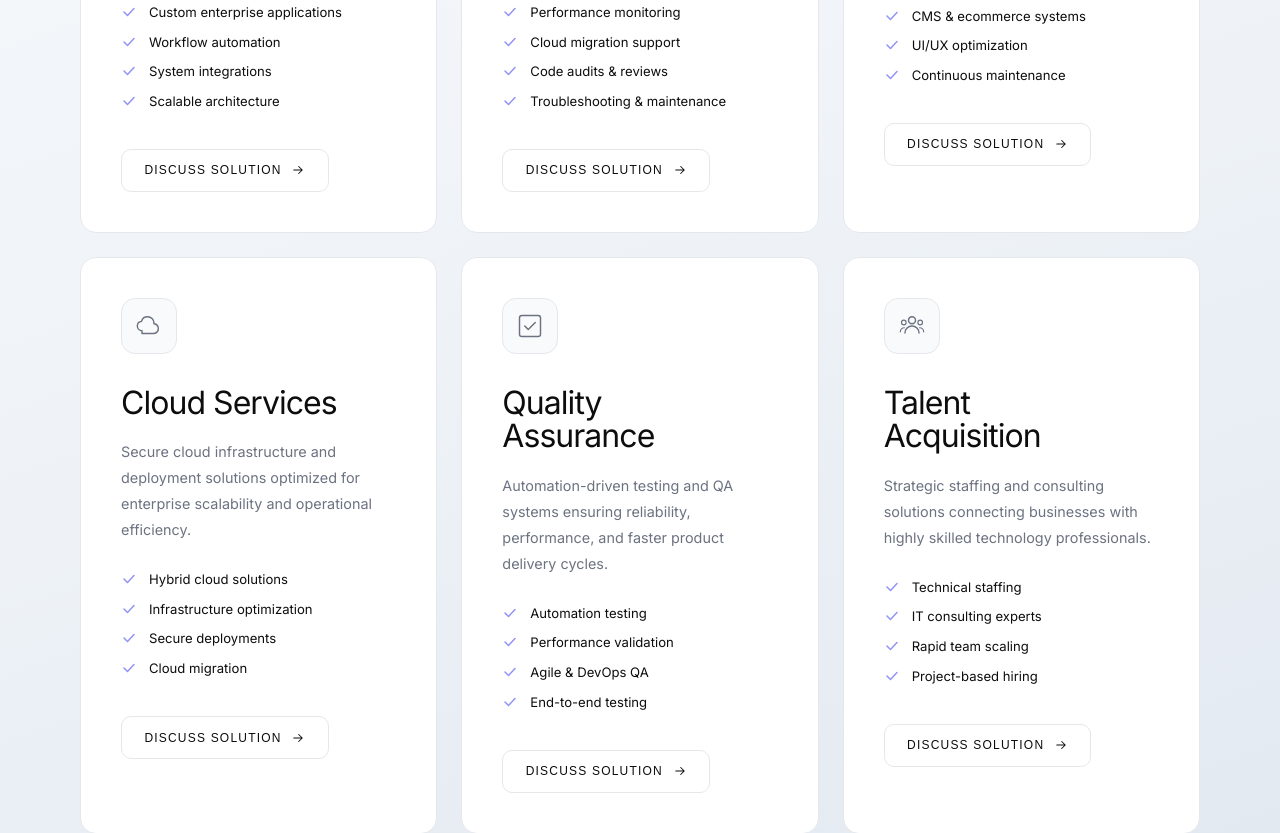
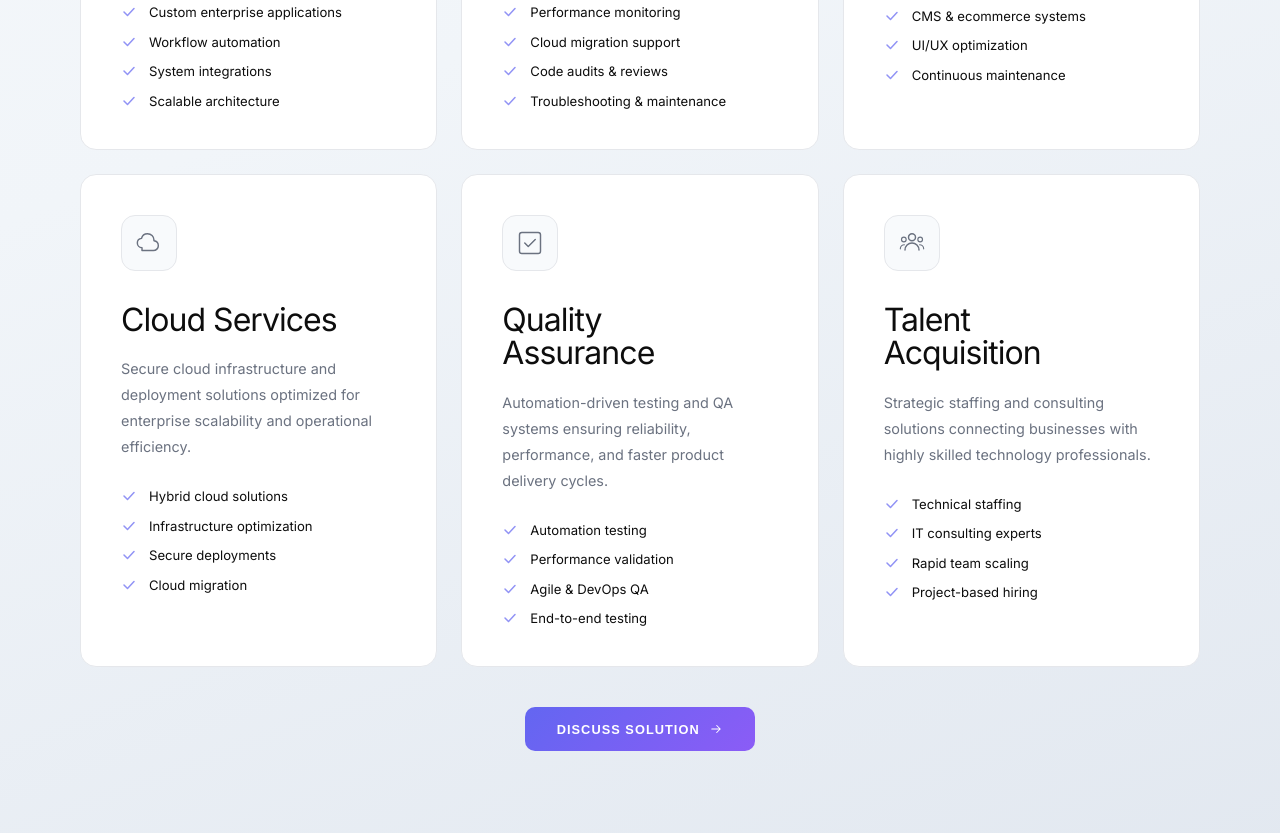
Before and after one commit to Skookum-Infotech/VenmerTech, a Next.js app: page / in a window 1280 px wide. Shown: the part 1680-2513 px from the top of the page. Built offline with nearby package versions, Linux system fonts and the light colour scheme.

Commit message:
fix the discuss solution button

```diff
--- a/app/page.css
+++ b/app/page.css
@@ -908,31 +908,33 @@ section { scroll-margin-top: 5rem; }
 }
 
 .vt-service-btn {
-  margin-top: auto;
+  margin: 2.5rem auto 0;
 
   width: fit-content;
-
-  margin-top: 2.5rem;
 
   display: flex;
   align-items: center;
   gap: 0.6rem;
 
   padding:
-    0.85rem
-    1.4rem;
-
-  border:
-    1px solid var(--subtle);
-
-  background:
-    var(--white);
-
-  color: var(--ink);
-
-  font-size: 0.75rem;
-
-  letter-spacing: 0.1em;
+    0.9rem
+    2rem;
+
+  border: none;
+
+  background:
+    linear-gradient(
+      135deg,
+      rgba(99, 102, 241, 1),
+      rgba(139, 92, 246, 1)
+    );
+
+  color: #fff;
+
+  font-size: 0.8rem;
+  font-weight: 600;
+
+  letter-spacing: 0.08em;
   text-transform: uppercase;
 
   border-radius: 10px;
@@ -940,9 +942,6 @@ section { scroll-margin-top: 5rem; }
   cursor: pointer;
 
   transition:
-    background 0.3s ease,
-    color 0.3s ease,
-    border-color 0.3s ease,
     transform 0.3s ease,
     box-shadow 0.3s ease;
 }
@@ -955,22 +954,10 @@ section { scroll-margin-top: 5rem; }
 }
 
 .vt-service-btn:hover {
-  background:
-    linear-gradient(
-      135deg,
-      rgba(99, 102, 241, 0.1),
-      rgba(139, 92, 246, 0.1)
-    );
-
-  color: var(--ink);
-
-  border-color:
-    rgba(99, 102, 241, 0.25);
-
   transform: translateY(-2px);
 
   box-shadow:
-    0 8px 20px rgba(99, 102, 241, 0.12);
+    0 12px 28px rgba(99, 102, 241, 0.35);
 }
 
 .vt-service-btn:hover .vt-service-btn-arrow {
```
Also changed, not shown: app/page.tsx (+5 -7 lines).
